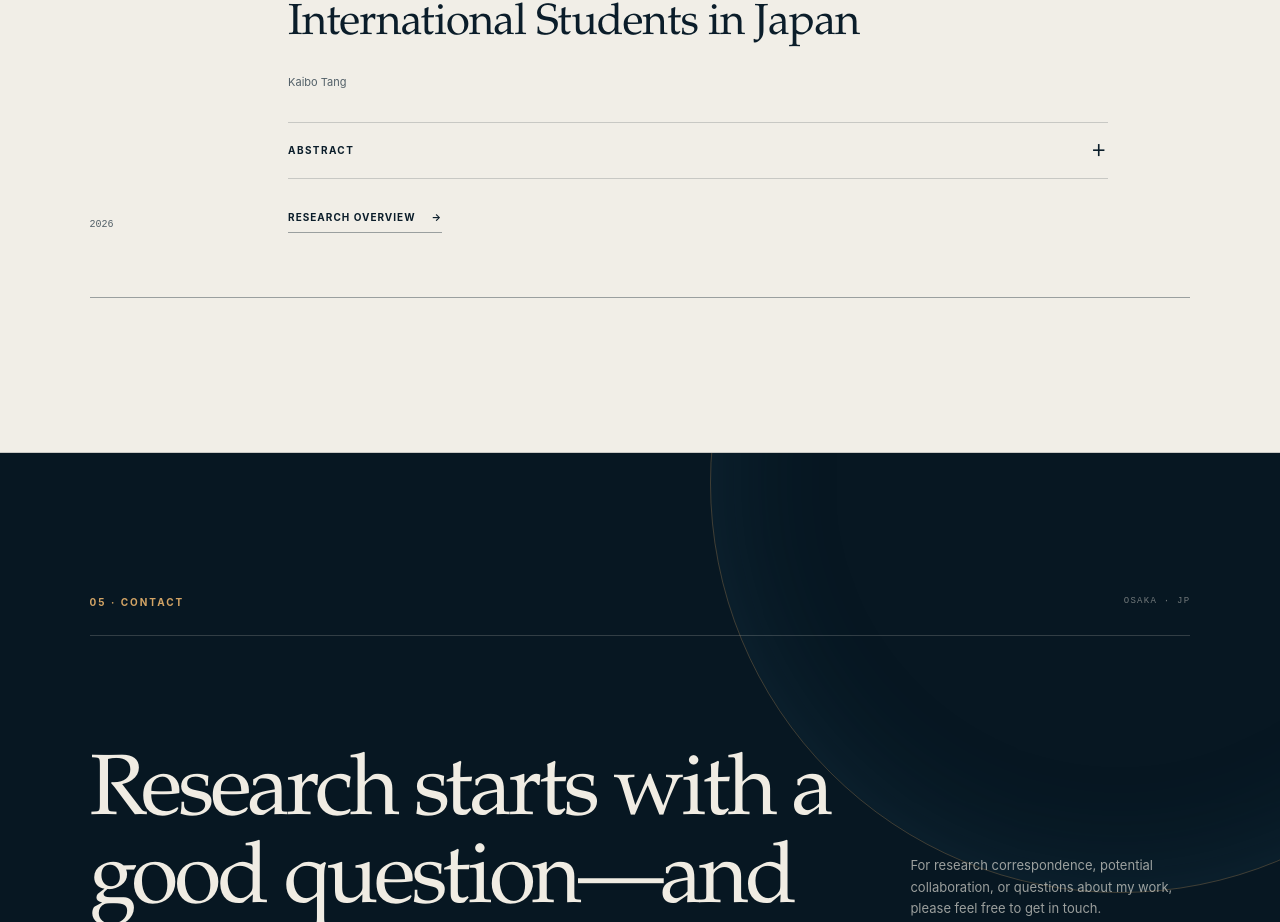
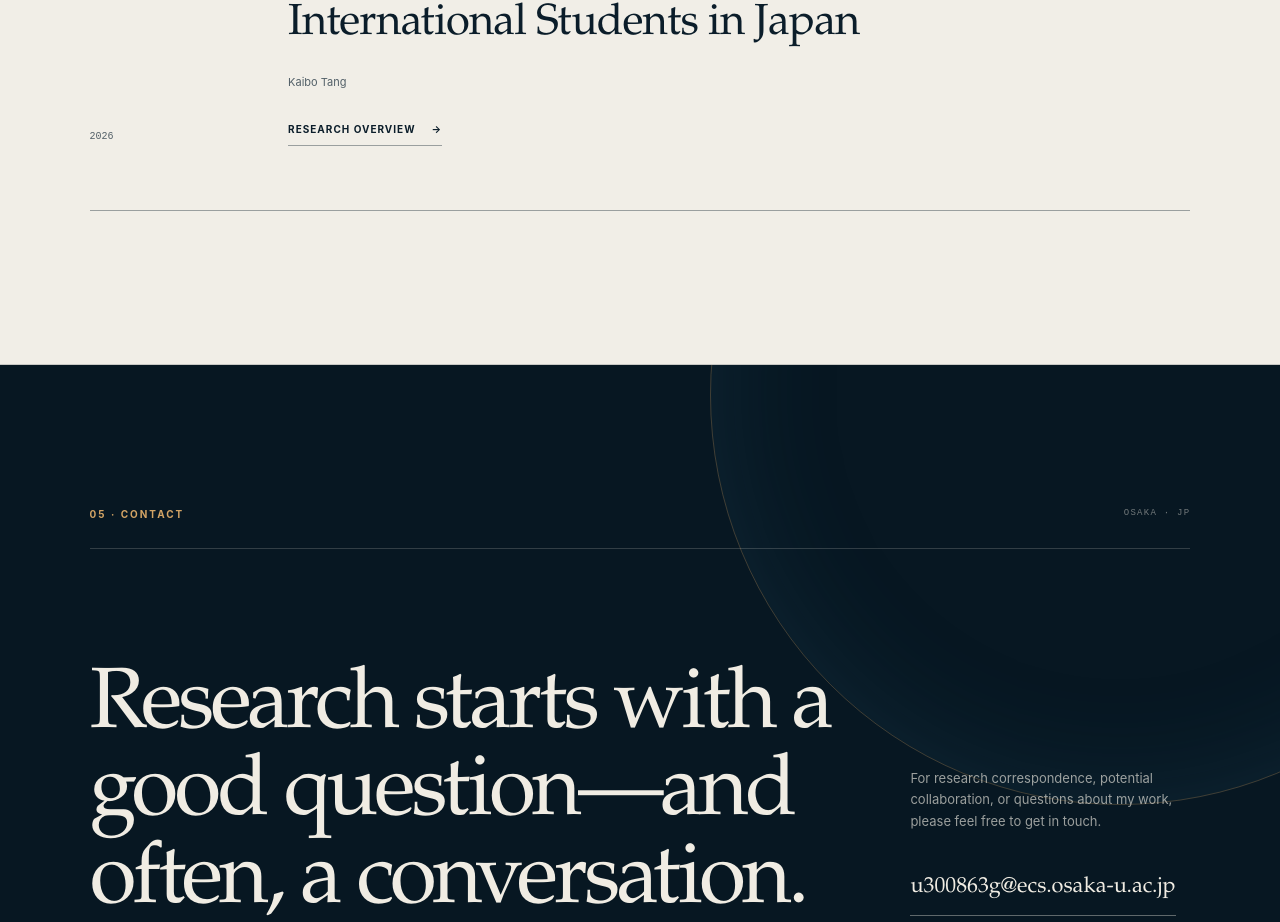
Before and after one commit to toukaihaku/toukaihaku.github.io, a Next.js app: page / in a window 1280 px wide. Shown: the part 7326-8248 px from the top of the page. Built offline with nearby package versions, Linux system fonts and the light colour scheme.

Commit message:
Align third publication card layout

```diff
--- a/app/page.tsx
+++ b/app/page.tsx
@@ -83,8 +83,6 @@ const copy = {
       paperOne: "Nudge Interventions to Increase Online Filing for Annual Motor Vehicle Tax (Category-Based) Exemption Renewals — Protocol for a Pragmatic Randomized Controlled Trial in the Kitakawachi Area of Osaka Prefecture",
       paperOneShort: "This protocol evaluates whether a nudge package can increase timely completed online filings, while explicitly measuring access, equity, administrative burden, and possible harms of digitalization.",
       paperTwo: "Information Frictions, Ethnic Networks, and Part-Time Wage Gaps among Chinese International Students in Japan",
-      paperTwoShort: "A study of job-information channels, social networks, and unequal part-time labor-market outcomes among Chinese international students in Japan.",
-      abstract: "Abstract",
       overview: "Research overview",
       view: "View on SSRN",
       pdf: "Open PDF",
@@ -181,8 +179,6 @@ const copy = {
       paperOne: "自動車税（種別割）減免更新のオンライン申請を促進するナッジ介入――大阪府北河内地域における実用的ランダム化比較試験のプロトコル",
       paperOneShort: "オンライン申請の期限内完了率を高められるかを検証するとともに、デジタル化に伴うアクセス、公平性、行政負担、潜在的な不利益も評価する研究プロトコルです。",
       paperTwo: "日本の中国人留学生における情報摩擦、エスニック・ネットワークとアルバイト賃金格差",
-      paperTwoShort: "日本の中国人留学生を対象に、求人情報の経路、社会的ネットワーク、アルバイト労働市場における格差を分析する研究です。",
-      abstract: "概要",
       overview: "研究紹介",
       view: "SSRNで見る",
       pdf: "PDFを開く",
@@ -279,8 +275,6 @@ const copy = {
       paperOne: "提高汽车税（按类别）减免续办在线申报率的助推干预——大阪府北河内地区务实型随机对照试验方案",
       paperOneShort: "该研究方案评估一组助推措施能否提高按时完成在线申报的比例，同时考察数字化带来的可及性、公平性、行政负担与潜在不利影响。",
       paperTwo: "在日中国留学生的信息摩擦、族群网络与兼职工资差距",
-      paperTwoShort: "研究求职信息渠道、社会网络与在日中国留学生兼职劳动力市场结果之间的关系。",
-      abstract: "摘要",
       overview: "研究介绍",
       view: "在 SSRN 查看",
       pdf: "打开 PDF",
@@ -634,10 +628,6 @@ export default function Home() {
                 <h3>{t.publications.paperTwo}</h3>
                 {lang !== "en" && <p className="original-title">Information Frictions, Ethnic Networks, and Part-Time Wage Gaps among Chinese International Students in Japan</p>}
                 <p className="publication-author">{t.publications.author}</p>
-                <details>
-                  <summary>{t.publications.abstract}<span aria-hidden="true">＋</span></summary>
-                  <p>{t.publications.paperTwoShort}</p>
-                </details>
                 <div className="publication-actions">
                   <a href={links.informationOverview}>{t.publications.overview}<span aria-hidden="true">→</span></a>
                 </div>
```
